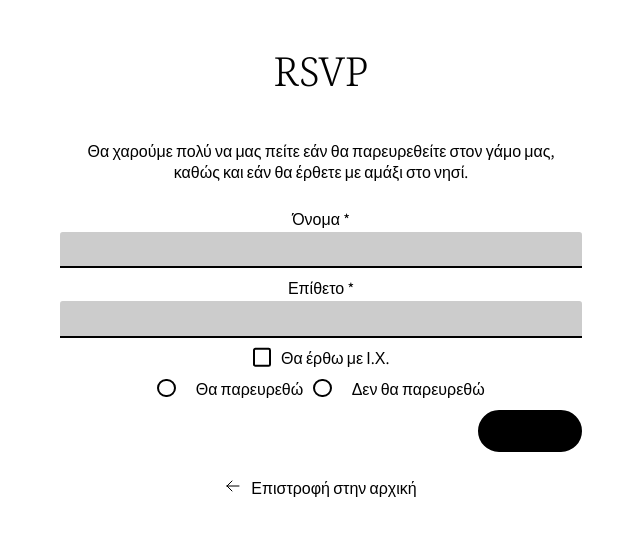
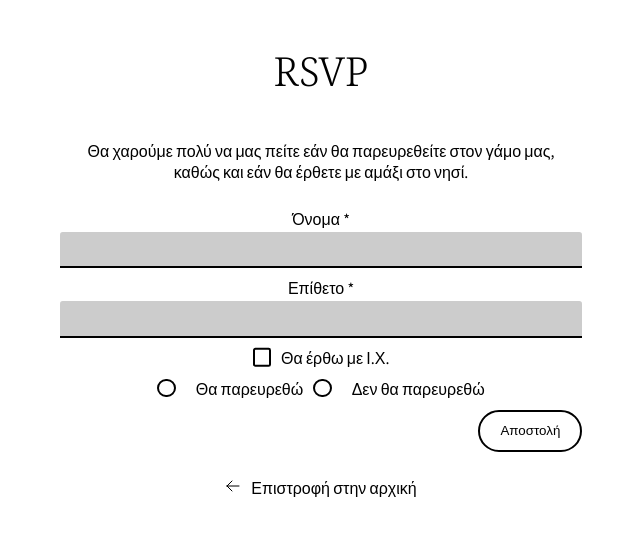
Before and after one commit to dodosiz/wedding-site, a Next.js app: page /rsvp in a window 1280 px wide. Shown: the top 536 px of the page, without its empty margins (319-959 px from the left). Built offline with nearby package versions, Linux system fonts and the light colour scheme.

Commit message:
wrong color

```diff
--- a/app/rsvp/button.module.css
+++ b/app/rsvp/button.module.css
@@ -6,7 +6,7 @@
 .button {
   appearance: none;
   border: 0.2em solid black;
-  background: black;
+  background: white;
   padding: 0.85em 1.5em;
   border-radius: 2em;
   transition: 1s;
```
